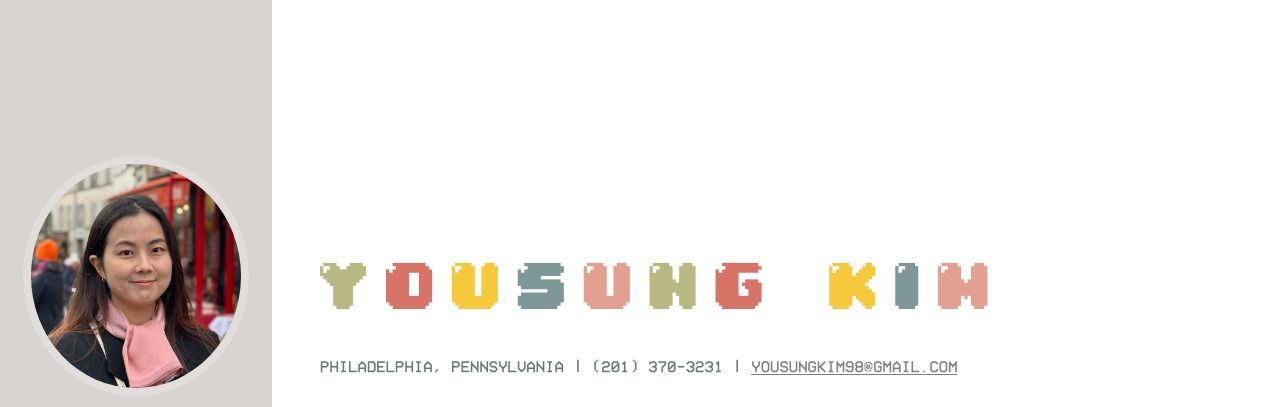
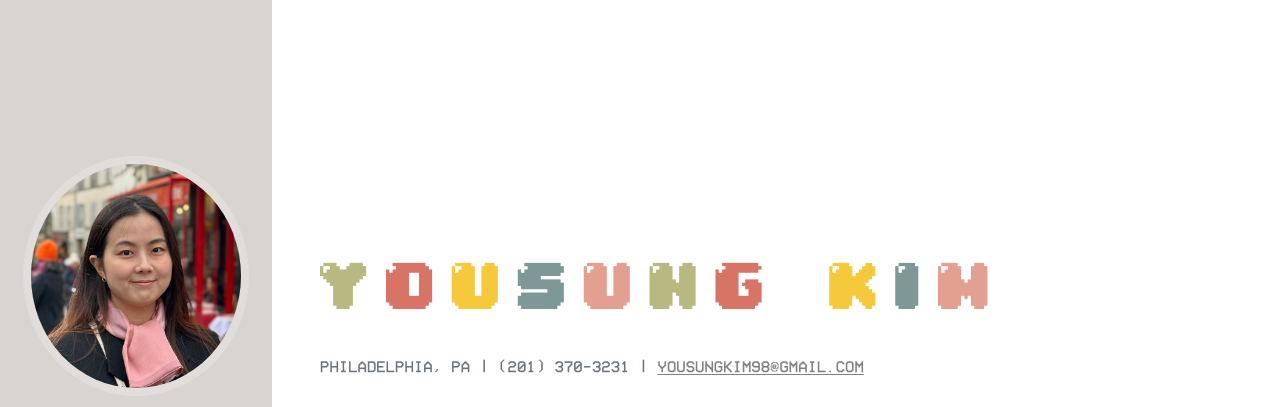
Before and after one commit to yousungk/yousungk.github.io, a plain HTML site: page index.html in a window 1280 px wide. Shown: the top 407 px of the page. Drawn offline with nearby package versions, Linux system fonts and the light colour scheme; a web font is replaced by a local one.

Commit message:
Updated state info

```diff
--- a/index.html
+++ b/index.html
@@ -116,7 +116,7 @@
             <span class="fs-2" style="color: var(--melon)">M</span>
           </div>
           <div class="mb-4 mt-4 vcrfont">
-            PHILADELPHIA, PENNSYLVANIA | (201) 370-3231 |
+            PHILADELPHIA, PA | (201) 370-3231 |
             <a href="mailto:name@email.com" style="color: grey">YOUSUNGKIM98@GMAIL.COM</a>
           </div>
           <p class="mb-5 outfit-300" style="font-size: 1rem;">
```
Also changed, not shown: 1 other file.
